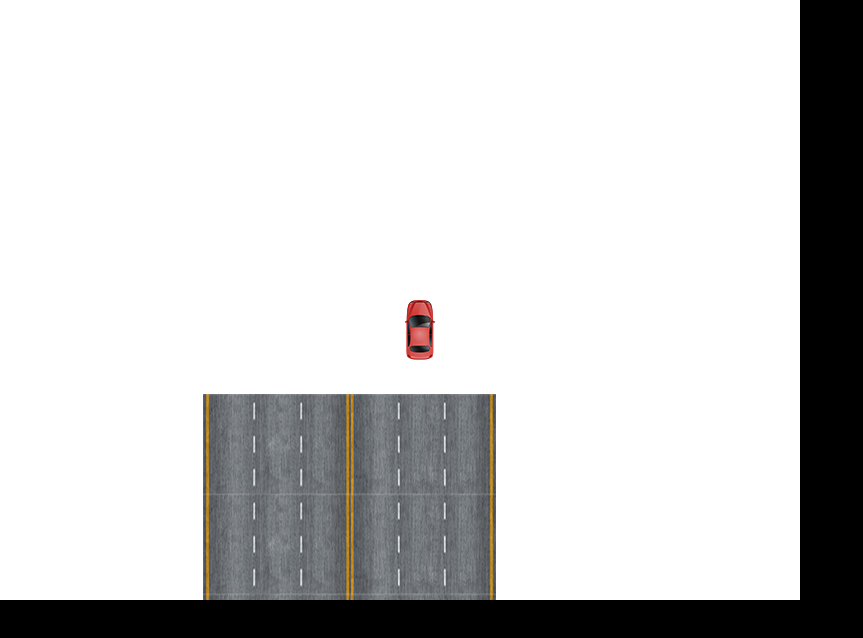
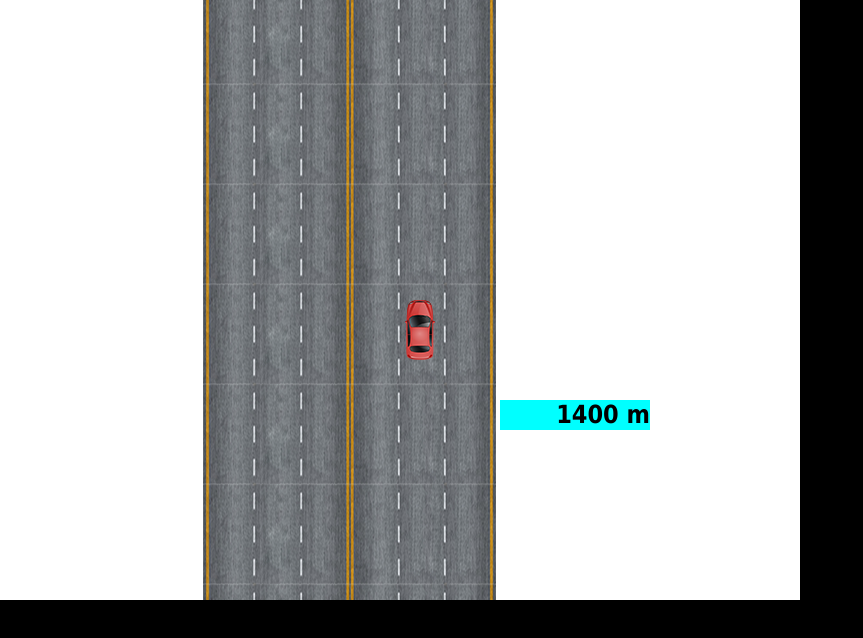
Before and after one commit to VitoF/2d-simulator, a website: page src/index.html in a window 1280 px wide. Shown: the whole page, without its empty margins (0-863 px from the left). Drawn offline with Linux system fonts and the light colour scheme; files that its build step writes are made by us from their sources.

Commit message:
road done

```diff
--- a/result/css/style.min.css
+++ b/result/css/style.min.css
@@ -1 +1 @@
-body,html{padding:0;margin:0;width:100%;height:100%}body{background-color:#000}canvas{background-color:#fff}
+body,html{padding:0;margin:0;width:100%;height:100%}body{background-color:#000}canvas{background-color:#fff}.gDistance{position:fixed;top:400px;left:500px;font-size:25px;font-family:Tahoma,Arial,serif;font-weight:900;text-align:right;width:150px;line-height:30px;background-color:#0ff}
--- a/result/js/app.js
+++ b/result/js/app.js
@@ -1,52 +1,17 @@
 "use strict";
+var application;
+{
+    var xhr = new XMLHttpRequest();
+    var url = '../data/data.json';
 
-var canvas = new Canvas('main_canvas');
-var car = new Car();
+    xhr.open( 'GET', url, true );
+    xhr.onreadystatechange = function() {
+        if( this.readyState === 4 && this.status !== 404 ) {
+            var dataObj = JSON.parse(this.responseText);
 
-
-var roadMap = {
-    distance: 10000 //10 = 1 meter
+            application = new MainApp(dataObj,'default','default');
+            application.run();
+        }
+    }
+    xhr.send();
 }
-var road = new Road(roadMap);
-
-var objects = [road, car];
-var objectsPositions = {
-    car: {
-        coords: [400,300,1],
-        speed: 100
-    }
-}
-
-var handling = new Handling();
-
-var render = new Render(canvas, objects, objectsPositions);
-
-//setInterval(()=>{render.run();}, 33);
-
-
-// The main game loop
-var goneDistance = 0;
-
-var main = () => {
-	var now = Date.now();
-	var delta = now - then;
-
-//	update(delta / 1000);
-	handling.update();
-	render.run(goneDistance);
-    goneDistance += 100*delta/1000;
-
-	then = now;
-
-	// Request to do this again ASAP
-	requestAnimationFrame(main);
-};
-
-// Cross-browser support for requestAnimationFrame
-requestAnimationFrame = window.requestAnimationFrame ||
-                        window.webkitRequestAnimationFrame ||
-                        window.msRequestAnimationFrame ||
-                        window.mozRequestAnimationFrame;
-
-var then = Date.now();
-main();
--- a/result/js/classes.js
+++ b/result/js/classes.js
@@ -10,10 +10,11 @@ class Canvas {
     }
 }
 class Car {
-    constructor() {
+    constructor(data) {
         this.id = 'car';
-        this.width = 40;
-        this.height = 60;
+        this.width = data.iw;
+        this.height = data.ih;
+        this.speed = data.speed;
         this.x = 0;
         this.y = 0;
         this.calculateCoords();
@@ -58,7 +59,8 @@ class Car {
     }
 }
 class Handling {
-    constructor() {
+    constructor(objCurData) {
+        this.objCurData = objCurData;
         this.keysDown = {} ;
         var that = this;
         addEventListener("keydown", function (e) {
@@ -67,26 +69,83 @@ class Handling {
 
         addEventListener("keyup", function (e) {
             delete that.keysDown[e.keyCode];
-            objectsPositions.car.coords[2] = 1;
+            that.objCurData.car.coords[2] = 1;
         }, false);
     }
     update(){
         if (38 in this.keysDown) { // Player holding up
-            objectsPositions.car.coords[1] -= objectsPositions.car.speed * 0.03;
-            objectsPositions.car.coords[2] = 3;
+            this.objCurData.car.coords[1] -= this.objCurData.car.speed * 0.03;
+            this.objCurData.car.coords[2] = 3;
         }
         if (40 in this.keysDown) { // Player holding down
-            objectsPositions.car.coords[1] += objectsPositions.car.speed * 0.03;
-            objectsPositions.car.coords[2] = 4;
+            this.objCurData.car.coords[1] += this.objCurData.car.speed * 0.03;
+            this.objCurData.car.coords[2] = 4;
         }
         if (37 in this.keysDown) { // Player holding left
-            objectsPositions.car.coords[0] -= objectsPositions.car.speed * 0.03;
-            objectsPositions.car.coords[2] = 0;
+            this.objCurData.car.coords[0] -= this.objCurData.car.speed * 0.03;
+            this.objCurData.car.coords[2] = 0;
         }
         if (39 in this.keysDown) { // Player holding right
-            objectsPositions.car.coords[0] += objectsPositions.car.speed * 0.03;
-            objectsPositions.car.coords[2] = 2;
+            this.objCurData.car.coords[0] += this.objCurData.car.speed * 0.03;
+            this.objCurData.car.coords[2] = 2;
         }
+    }
+}
+class MainApp {
+    constructor(dataObj, car, road) {
+        this.carData = dataObj.car[car];
+        this.roadData = dataObj.road[road];
+
+
+        this.objCurData = {
+            car: {
+                coords: [400,300,1],
+                speed: 100
+            }
+        }
+
+        this.canvas = new Canvas('main_canvas');
+        this.car = new Car(this.carData);
+        this.road = new Road(this.roadData);
+        this.handling = new Handling(this.objCurData);
+
+        var objects = [this.road, this.car];
+        this.roadSpeed = this.roadData.speed;
+
+        this.render = new Render(this.canvas, objects, this.objCurData);
+
+        this.goneDistance = 0;
+
+        // Cross-browser support for requestAnimationFrame
+        requestAnimationFrame = window.requestAnimationFrame ||
+                                window.webkitRequestAnimationFrame ||
+                                window.msRequestAnimationFrame ||
+                                window.mozRequestAnimationFrame;
+    }
+
+    gameLoop() {
+        var main = () => {
+            var now = Date.now();
+            var delta = now - then;
+
+            this.handling.update();
+            this.render.run(this.goneDistance);
+            document.getElementById('goneDistance').innerHtml = this.goneDistance;
+            this.goneDistance += (this.roadSpeed*10/3.6)*(delta/1000); //10px = 1m & roadSpeed in km/h
+
+            then = now;
+
+            // Request to do this again ASAP
+            requestAnimationFrame(main);
+        };
+
+        var then = Date.now();
+        main();
+        console.log('here');
+    }
+
+    run() {
+        this.gameLoop();
     }
 }
 class Render {
@@ -97,9 +156,8 @@ class Render {
         this.objectsPositions = objectsPositions;
     }
     run(gDistance) {
-        this.ctx.clearRect(0, 0, canvas.width, canvas.height);
-        var goneDistance = 0;
-        objects.forEach((obj)=>{
+        this.ctx.clearRect(0, 0, this.canvas.width, this.canvas.height);
+        this.objects.forEach((obj)=>{
             switch(obj.id){
                 case 'car':
                     let carX = this.objectsPositions.car.coords[0];
@@ -114,28 +172,40 @@ class Render {
     }
 }
 class Road {
-    constructor(roadMap) {
+    constructor(roadData) {
         this.id = 'road';
         this.width = 400;
         this.slotHeight = 100;
-        this.distance = roadMap.distance;
+        this.distance = roadData.distance;
+        this.roadSpeed = roadData.speed;
+        this.slotsNumber = roadData.slotsNumber;
+        this.slots = roadData.slots;
+        this.texture = roadData.texture;
+        this.currentSlot = 0;
 
         this.imgReady = false;
         this.img = new Image();
         this.img.onload = () => {this.imgReady = true;}
-        this.img.src = '../images/road.png';
+        this.img.src = '../images/'+this.texture;
     }
-    rend(ctx, gDistance){console.log(gDistance);
+    rend(ctx, gDistance){
+        this.currentSlot = Math.floor(gDistance/this.slotHeight);
+        var curSlotDistance = Math.floor(this.slotHeight * this.currentSlot);
+
+        var curSlotY = gDistance - curSlotDistance + 600 - this.slotHeight;
 
         if (this.imgReady){
-            var currentSlotY = 600 + (gDistance - Math.floor(gDistance/100)) - 100;
-            for(let i=0; i<7; i++){
-                let yi = currentSlotY - i*100;
-                ctx.drawImage(this.img, 200, yi);
+            for (let i=0; i<7; i++){
+                if ((this.currentSlot+i) in this.slots){
+                    switch ((this.currentSlot+i)){
+                        case "0":
+                            ctx.drawImage(this.img, 0, 0, this.width, this.slotHeight, 200, (curSlotY-i*this.slotHeight), this.width, this.slotHeight);
+                            break;
+                    }
+                }else{
+                    ctx.drawImage(this.img, 0, 0, this.width, this.slotHeight, 200, (curSlotY-i*this.slotHeight), this.width, this.slotHeight);
+                }
             }
-
         }
-
-
     }
 }
--- a/src/data/data.json
+++ b/src/data/data.json
@@ -0,0 +1,23 @@
+{
+    "car": {
+        "default": {
+            "name": "default",
+            "pw": "30",
+            "ph": "60",
+            "speed": "140",
+            "iw": "40",
+            "ih": "60"
+        }
+    },
+    "road": {
+        "default": {
+            "texture": "road.png",
+            "distance": "1000",
+            "speed": "100",
+            "slotsNumber": "100",
+            "slots": {
+                "0": "0"
+            }
+        }
+    }
+}
--- a/src/index.html
+++ b/src/index.html
@@ -10,6 +10,7 @@
     <body>
         <div class="main_wrap" data-simulator="wrapper">
             <canvas id="main_canvas"></canvas>
+            <div class="gDistance"><span id="goneDistance">1400</span> m</div>
         </div>
     </body>
     <script src="js/classes.js"></script>
--- a/src/scripts/classes/render.js
+++ b/src/scripts/classes/render.js
@@ -6,9 +6,8 @@ class Render {
         this.objectsPositions = objectsPositions;
     }
     run(gDistance) {
-        this.ctx.clearRect(0, 0, canvas.width, canvas.height);
-        var goneDistance = 0;
-        objects.forEach((obj)=>{
+        this.ctx.clearRect(0, 0, this.canvas.width, this.canvas.height);
+        this.objects.forEach((obj)=>{
             switch(obj.id){
                 case 'car':
                     let carX = this.objectsPositions.car.coords[0];
--- a/src/styles/!init.less
+++ b/src/styles/!init.less
@@ -10,3 +10,16 @@ body{
 canvas{
     background-color: #fff;
 }
+
+.gDistance{
+    position: fixed;
+    top: 400px;
+    left: 500px;
+    font-size: 25px;
+    font-family: Tahoma, Arial, serif;
+    font-weight: 900;
+    text-align: right;
+    width: 150px;
+    line-height: 30px;
+    background-color: aqua;
+}
```
Also changed, not shown: result/data/data.json (+23 -0 lines), result/index.html (+1 -0 lines), src/scripts/app/!init.js (+13 -48 lines), src/scripts/classes/car.js (+4 -3 lines), src/scripts/classes/handling.js (+11 -10 lines), src/scripts/classes/main.js (added, +57 -0 lines), src/scripts/classes/road.js (+23 -11 lines), src/scripts/classes/track.js (deleted).
